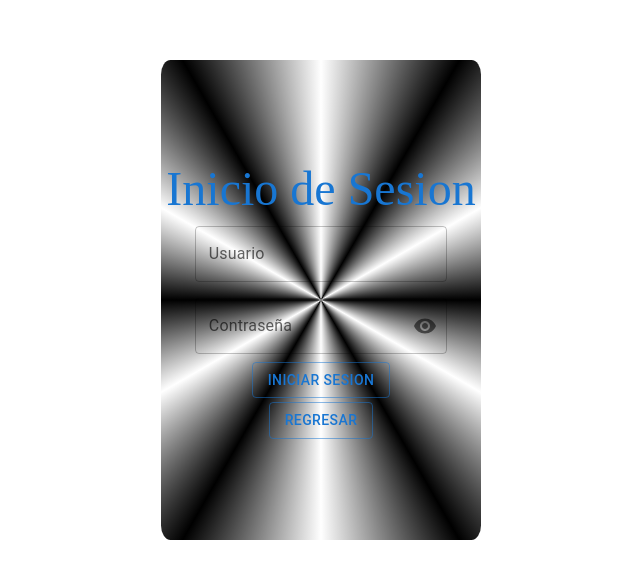
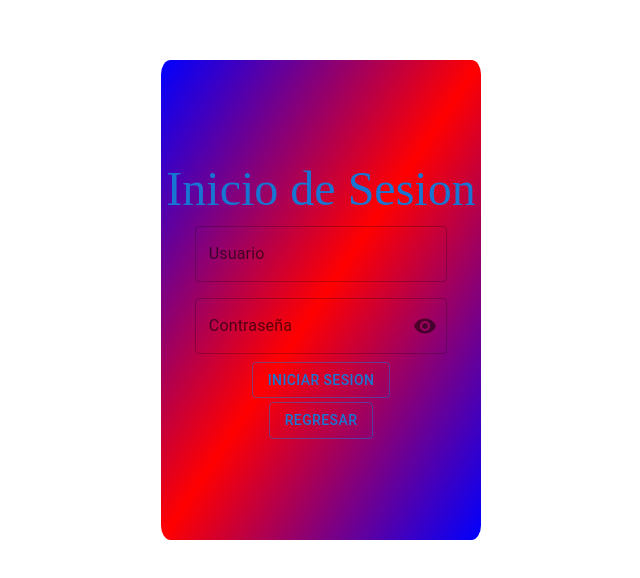
Before and after one commit to Dimitri-Lagares/Dimitri-Lagares.github.io, a React (Vite) app: page /#/login in a window 1280 px wide. Shown: the part 116-694 px from the top of the page, without its empty margins (319-959 px from the left). Built offline with nearby package versions, Linux system fonts and the light colour scheme; a web font is replaced by a local one.

Commit message:
commit 4

```diff
--- a/src/components/login/Login.jsx
+++ b/src/components/login/Login.jsx
@@ -68,7 +68,7 @@ const AlertOneTimeOut = () => {
       height: '30rem',
       width: '20rem',
       borderRadius: '3%',
-      backgroundImage: 'conic-gradient(white, black, white, black, white, black, white, black, white, black, white, black, white)'
+      backgroundImage: 'linear-gradient(to top left, blue, red, blue)'
 
     }}>
 
```
Also changed, not shown: 1 other file (tests, documents, lock files or other folders).
